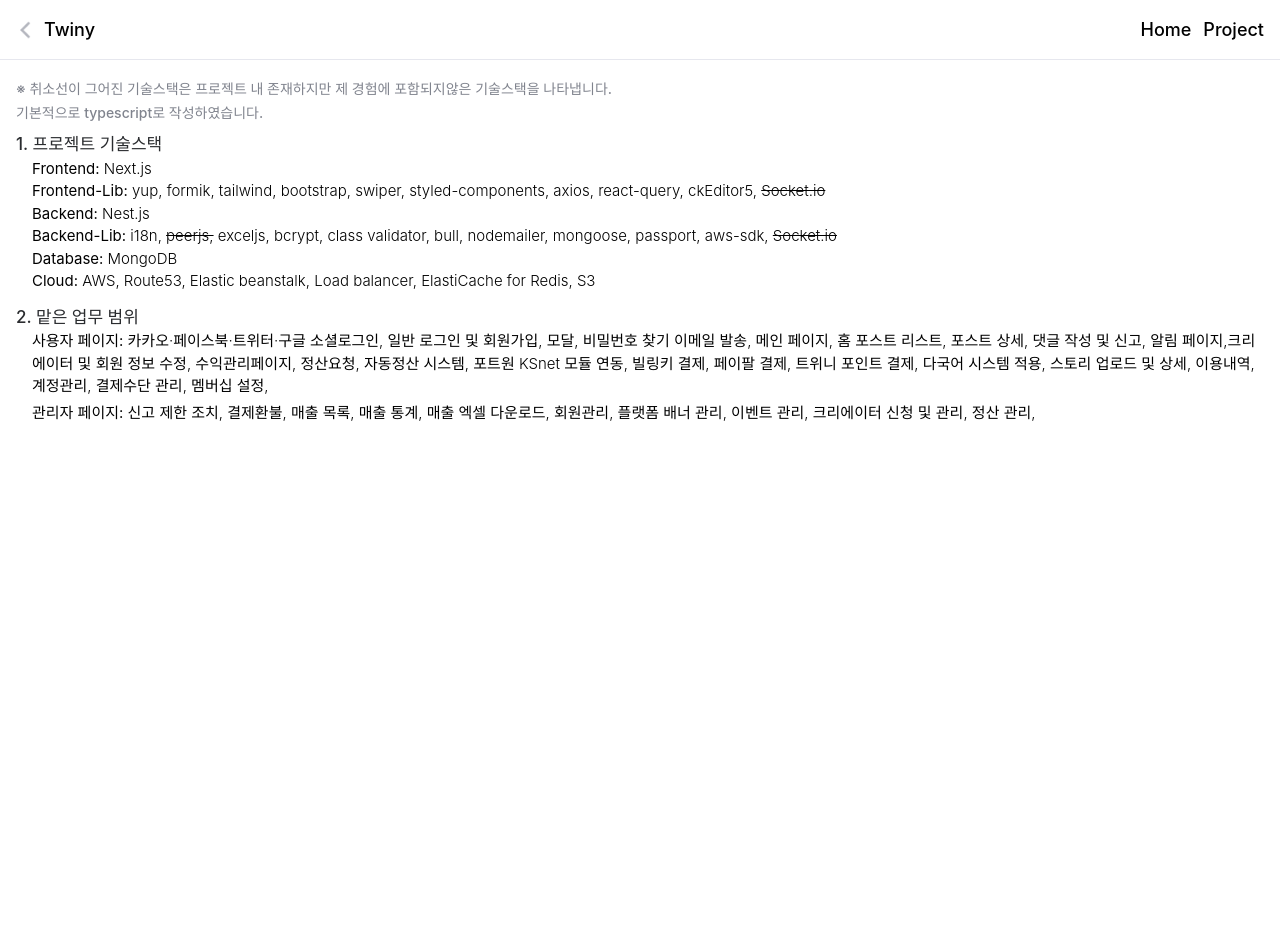
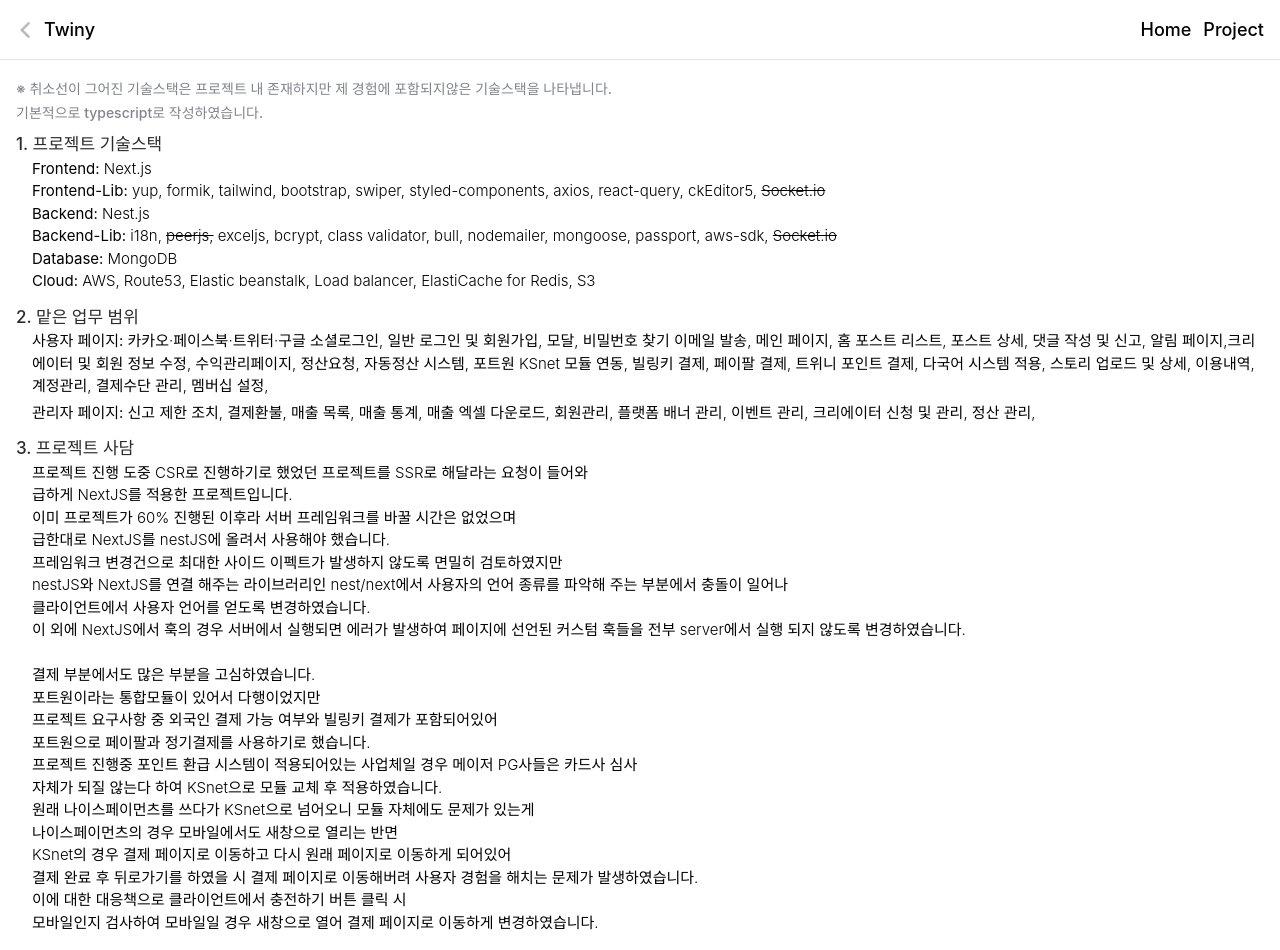
Before and after one commit to seul5106/2023_Portfolio, a Next.js app in the folder nextjs/: page /project/twiny in a window 1280 px wide. Before the commit the page ends 800 px from the top, so only its background shows below. Built offline with nearby package versions, Linux system fonts and the light colour scheme; a web font is replaced by a local one.

Commit message:
프로젝트 상세 내용추가

```diff
--- a/nextjs/app/page.tsx
+++ b/nextjs/app/page.tsx
@@ -34,8 +34,8 @@ const IndexPage: NextPage<IndexProps> = () => {
       <ContentContainer>
         <AboutMe />
         <Skils />
-        <Contact />
       </ContentContainer>
+      <Contact />
     </div>
   );
 };
--- a/nextjs/app/project/aiplaza/page.tsx
+++ b/nextjs/app/project/aiplaza/page.tsx
@@ -58,6 +58,44 @@ const AIplazaPage: NextPage<AIplazaPageProps> = () => {
               </p>
             </div>
           </div>
+          <div>
+            <p className=" text-grayscale-800 font-medium text-[17px]">
+              3. 프로젝트 사담
+            </p>
+            <div className="ml-4 font-light text-[15px]">
+              <p>nestJS를 1주일동안 개인공부 후 투입된 프로젝트입니다.</p>
+              <p>
+                다행히 회사 내부에 레퍼런스 코드가 온전히 존재하여 학습하는데는
+                큰 문제가 없었으나
+              </p>
+              <p>
+                사용자가 응답한 폼 데이터를 연세대측 API에 전달하여 결과값을
+                리턴받는 업무가 있었으며
+              </p>
+              <p>
+                연세대측 API의 데이터 분석 속도가 생각외로 오래 걸려 API
+                타임아웃 현상이 발생하였으며
+              </p>
+              <p>
+                이에 대한 대처로 스케쥴러로 정해진 시간에 결과값을 다시 수신
+                받거나
+              </p>
+              <p>AI Plaza 내부 시스템에 결과값을 받을 컨트롤러 하나를 열어서</p>
+              <p>
+                연세대측에서 데이터 분석이 완료되면 저희 측 시스템에 완료된
+                결과값을 전달해주는 방안이 있었습니다.
+              </p>
+              <p>
+                두 가지 방안 중 연세대측에서 가능한 분석이 끝나면 사용자가
+                결과를 확인했으면 좋겠다 하여 두 번째 방안을 채택하였습니다.
+              </p>
+              <br />
+              <p>
+                처음 투입된 프로젝트였지만 tailwindCSS, nestjs에 대해서 어느
+                정도 숙련도를 갖추게 된 프로젝트였습니다.
+              </p>
+            </div>
+          </div>
         </div>
       </div>
     </ProjectItemPageLayout>
--- a/nextjs/app/project/page.tsx
+++ b/nextjs/app/project/page.tsx
@@ -35,9 +35,6 @@ const ProjectPage: NextPage<ProjectPageProps> = () => {
         </div>
       ) : (
         <div className="w-full min-h-full fade-in bg-grayscale-white  p-10 max-sm:px-5 flex flex-col justify-start">
-          <p className="w-full text-center text-h1 font-semibold mt-10">
-            Project
-          </p>
           <div className="flex flex-col gap-[48px] mt-10 justify-center items-center h-full">
             <ProjectItem
               itemRight={true}
--- a/nextjs/app/project/twiny/page.tsx
+++ b/nextjs/app/project/twiny/page.tsx
@@ -67,6 +67,70 @@ const TwinyPage: NextPage<TwinyPageProps> = () => {
               </p>
             </div>
           </div>
+          <div>
+            <p className=" text-grayscale-800 font-medium text-[17px]">
+              3. 프로젝트 사담
+            </p>
+            <div className="ml-4 font-light text-[15px]">
+              <p>
+                프로젝트 진행 도중 CSR로 진행하기로 했었던 프로젝트를 SSR로
+                해달라는 요청이 들어와
+              </p>
+              <p>급하게 NextJS를 적용한 프로젝트입니다.</p>
+              <p>
+                이미 프로젝트가 60% 진행된 이후라 서버 프레임워크를 바꿀 시간은
+                없었으며
+              </p>
+              <p>급한대로 NextJS를 nestJS에 올려서 사용해야 했습니다.</p>
+              <p>
+                프레임워크 변경건으로 최대한 사이드 이펙트가 발생하지 않도록
+                면밀히 검토하였지만
+              </p>
+              <p>
+                nestJS와 NextJS를 연결 해주는 라이브러리인 nest/next에서
+                사용자의 언어 종류를 파악해 주는 부분에서 충돌이 일어나
+              </p>
+              <p>클라이언트에서 사용자 언어를 얻도록 변경하였습니다.</p>
+              <p>
+                이 외에 NextJS에서 훅의 경우 서버에서 실행되면 에러가 발생하여
+                페이지에 선언된 커스텀 훅들을 전부 server에서 실행 되지 않도록
+                변경하였습니다.
+              </p>
+              <br />
+              <p>결제 부분에서도 많은 부분을 고심하였습니다.</p>
+              <p>포트원이라는 통합모듈이 있어서 다행이었지만</p>
+              <p>
+                프로젝트 요구사항 중 외국인 결제 가능 여부와 빌링키 결제가
+                포함되어있어
+              </p>
+              <p>포트원으로 페이팔과 정기결제를 사용하기로 했습니다.</p>
+              <p>
+                프로젝트 진행중 포인트 환급 시스템이 적용되어있는 사업체일 경우
+                메이저 PG사들은 카드사 심사
+              </p>
+              <p>
+                자체가 되질 않는다 하여 KSnet으로 모듈 교체 후 적용하였습니다.
+              </p>
+              <p>
+                원래 나이스페이먼츠를 쓰다가 KSnet으로 넘어오니 모듈 자체에도
+                문제가 있는게
+              </p>
+              <p>나이스페이먼츠의 경우 모바일에서도 새창으로 열리는 반면</p>
+              <p>
+                KSnet의 경우 결제 페이지로 이동하고 다시 원래 페이지로 이동하게
+                되어있어
+              </p>
+              <p>
+                결제 완료 후 뒤로가기를 하였을 시 결제 페이지로 이동해버려
+                사용자 경험을 해치는 문제가 발생하였습니다.
+              </p>
+              <p>이에 대한 대응책으로 클라이언트에서 충전하기 버튼 클릭 시</p>
+              <p>
+                모바일인지 검사하여 모바일일 경우 새창으로 열어 결제 페이지로
+                이동하게 변경하였습니다.
+              </p>
+            </div>
+          </div>
         </div>
       </div>
     </ProjectItemPageLayout>
--- a/nextjs/app/project/wineus/page.tsx
+++ b/nextjs/app/project/wineus/page.tsx
@@ -58,6 +58,49 @@ const WineUsPage: NextPage<WineUsPageProps> = () => {
               </p>
             </div>
           </div>
+          <div>
+            <p className=" text-grayscale-800 font-medium text-[17px]">
+              3. 프로젝트 사담
+            </p>
+            <div className="ml-4 font-light text-[15px]">
+              <p>
+                사내의 React Native 개발자와 본격적으로 협업을 하게 된
+                프로젝트입니다.
+              </p>
+              <p>
+                제게 관리자 페이지에 대해서 주어진 테스크가 존재하여 가능한 서버
+                API 탬플릿을
+              </p>
+              <p>
+                먼저 빠르게 제작하고 앱 개발자 분이 사용하시다가 Jira에 이슈를
+                적어놓으시면
+              </p>
+              <p>
+                이슈 먼저 해결하고 할당받은 테스크를 진행하는 식으로
+                작업하였습니다.
+              </p>
+              <br />
+              <p>
+                고객사에서 와인 데이터에 대해서 대량 업로드가 가능했으면
+                좋겠다는 요구사항을 받아서
+              </p>
+              <p>
+                이미지 데이터를 먼저 업로드 하거나 와인 데이터를 엑셀로 업로드
+                하게 되면
+              </p>
+              <p>
+                데이터가 생성되며 이미지의 이름과 와인 데이터의 인덱싱이 일치할
+                경우
+              </p>
+              <p>
+                기존의 데이터를 매칭하여 하나의 데이터로 묶어 처리하였습니다.
+              </p>
+              <p>
+                이 과정 중 이미지 대량 업로드와 엑셀 데이터 파싱과 같은 기술적인
+                경험을 얻게 되었습니다.
+              </p>
+            </div>
+          </div>
         </div>
       </div>
     </ProjectItemPageLayout>
--- a/nextjs/components/AboutMe.tsx
+++ b/nextjs/components/AboutMe.tsx
@@ -1,12 +1,12 @@
-"use client";
+'use client';
 
-import { FC } from "react";
+import { FC } from 'react';
 
 interface AboutMeProps {}
 
 const AboutMe: FC<AboutMeProps> = () => {
   return (
-    <div className=" flex justify-center">
+    <div className=" flex justify-center mt-10">
       <div className="flex max-sm:flex-col items-center gap-10  justify-between max-w-[960px]">
         <div className=" text-center text-grayscale-800 text-[32px] leading-[38px]">
           <p className=" underline">About</p>
--- a/nextjs/components/Contact.tsx
+++ b/nextjs/components/Contact.tsx
@@ -1,15 +1,15 @@
-"use client";
+'use client';
 
-import { logo } from "@/public";
-import Image from "next/image";
-import { FC } from "react";
+import { logo } from '@/public';
+import Image from 'next/image';
+import { FC } from 'react';
 
 interface ContactProps {}
 
 const Contact: FC<ContactProps> = () => {
   return (
     <div className="flex justify-center">
-      <div className="w-full max-w-[900px] bg-grayscale-800 py-4 px-3 rounded-[5px] mt-10 flex justify-center">
+      <div className="w-full bg-grayscale-800 py-10 px-3 mt-10 flex justify-center">
         <div className="flex-col w-full max-w-[700px] ">
           <p className=" text-grayscale-white max-sm:text-center sm:ml-3">
             Contact
--- a/nextjs/components/Project/ProjectItem.tsx
+++ b/nextjs/components/Project/ProjectItem.tsx
@@ -24,7 +24,8 @@ const ProjectItem: FC<ProjectItemProps> = ({
   const router = useRouter();
   return (
     <div className="p-4 bg-grayscale-100 rounded-[5px] box-shadow max-w-[900px] w-full h-full">
-      <p className=" text-center text-[21px] font-medium">{title}</p>
+      <p className=" text-center text-[28px] font-bold">{title}</p>
+      <div className="border-b border-grayscale-200 mt-4" />
       <div
         className={`flex max-sm:flex-col mt-5 gap-4 h-full w-full ${
           itemRight ? 'flex-row-reverse' : ''
--- a/nextjs/components/Skills/Skills.tsx
+++ b/nextjs/components/Skills/Skills.tsx
@@ -26,7 +26,7 @@ interface SkilsProps {}
 
 const Skils: FC<SkilsProps> = () => {
   return (
-    <div className="w-full flex flex-col justify-center items-center mt-[40px]">
+    <div className="w-full flex flex-col justify-center items-center mt-[100px]">
       <p className=" text-[32px] font-medium">Skills</p>
       <SkilsItems label="Lang">
         <SkillsItem ImgSrc={javascript} ItemName="Javascript" />
```
